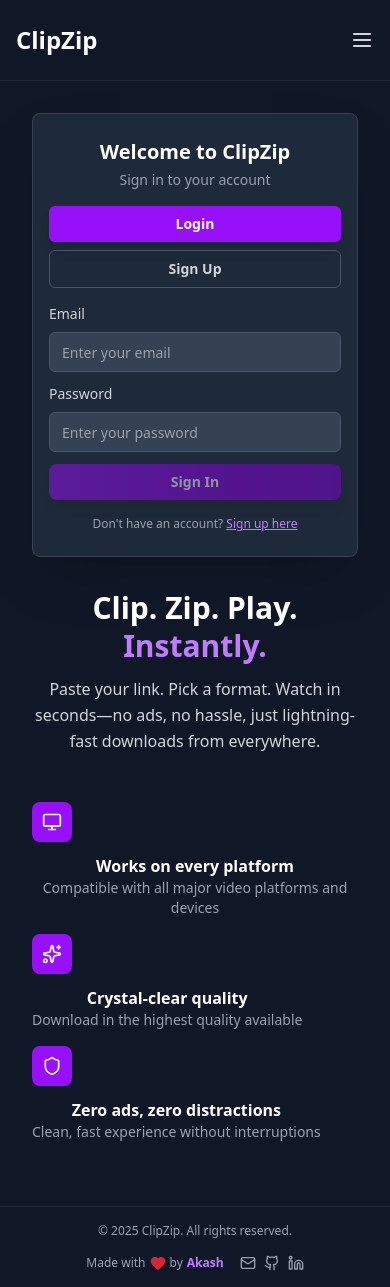
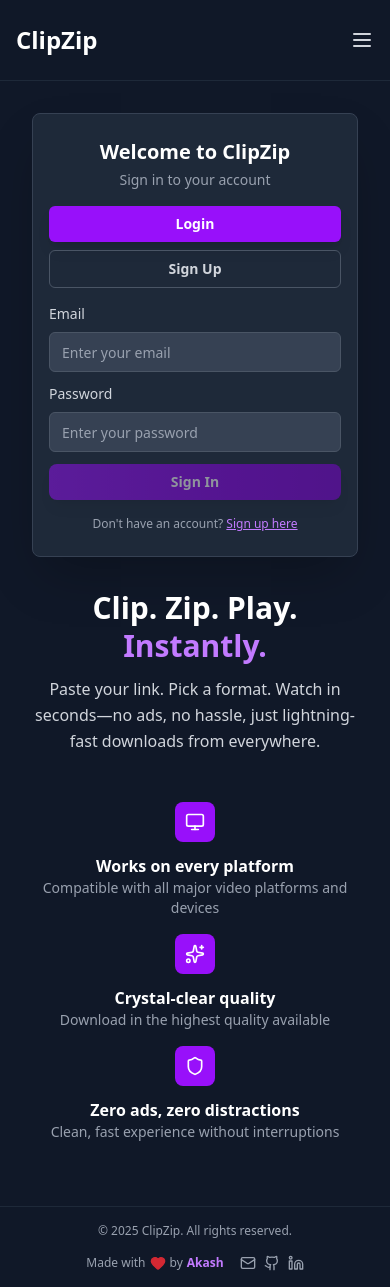
Before and after one commit to Kallem-Akash/ClipZip-Frontend, a React (Vite) app: page /#/ in a window 390 px wide. Built offline with nearby package versions, Linux system fonts and the light colour scheme.

Commit message:
ui changes done

```diff
--- a/src/components/HeroContent.jsx
+++ b/src/components/HeroContent.jsx
@@ -20,13 +20,12 @@ const HeroContent = () => {
       <div className="space-y-4 sm:space-y-6 pt-6 sm:pt-8">
         <div
           className="flex flex-col sm:flex-row items-center sm:items-start space-y-3 sm:space-y-0 sm:space-x-4"
-          style={{ alignItems: "flex-start" }}
+          style={{ alignItems: "center" }}
         >
-          <div
-            className="flex-shrink-0 w-10 h-10 sm:w-12 sm:h-12 bg-purple-600 rounded-lg flex items-center justify-center"
-            style={{ flexShrink: 0 }}
-          >
-            <Monitor className="w-5 h-5 sm:w-6 sm:h-6 text-white" />
+          <div className="flex flex-col items-center sm:block w-full sm:w-auto">
+            <div className="flex-shrink-0 w-10 h-10 sm:w-12 sm:h-12 bg-purple-600 rounded-lg flex items-center justify-center mx-auto sm:mx-0" style={{ flexShrink: 0 }}>
+              <Monitor className="w-5 h-5 sm:w-6 sm:h-6 text-white" />
+            </div>
           </div>
           <div className="text-center sm:text-left" style={{ flexGrow: 1 }}>
             <h3 className="text-base sm:text-lg font-semibold text-white">Works on every platform</h3>
@@ -36,13 +35,12 @@ const HeroContent = () => {
 
         <div
           className="flex flex-col sm:flex-row items-center sm:items-start space-y-3 sm:space-y-0 sm:space-x-4"
-          style={{ alignItems: "flex-start" }}
+          style={{ alignItems: "center" }}
         >
-          <div
-            className="flex-shrink-0 w-10 h-10 sm:w-12 sm:h-12 bg-purple-600 rounded-lg flex items-center justify-center"
-            style={{ flexShrink: 0 }}
-          >
-            <Sparkles className="w-5 h-5 sm:w-6 sm:h-6 text-white" />
+          <div className="flex flex-col items-center sm:block w-full sm:w-auto">
+            <div className="flex-shrink-0 w-10 h-10 sm:w-12 sm:h-12 bg-purple-600 rounded-lg flex items-center justify-center mx-auto sm:mx-0" style={{ flexShrink: 0 }}>
+              <Sparkles className="w-5 h-5 sm:w-6 sm:h-6 text-white" />
+            </div>
           </div>
           <div className="text-center sm:text-left" style={{ flexGrow: 1 }}>
             <h3 className="text-base sm:text-lg font-semibold text-white">Crystal-clear quality</h3>
@@ -52,13 +50,12 @@ const HeroContent = () => {
 
         <div
           className="flex flex-col sm:flex-row items-center sm:items-start space-y-3 sm:space-y-0 sm:space-x-4"
-          style={{ alignItems: "flex-start" }}
+          style={{ alignItems: "center" }}
         >
-          <div
-            className="flex-shrink-0 w-10 h-10 sm:w-12 sm:h-12 bg-purple-600 rounded-lg flex items-center justify-center"
-            style={{ flexShrink: 0 }}
-          >
-            <Shield className="w-5 h-5 sm:w-6 sm:h-6 text-white" />
+          <div className="flex flex-col items-center sm:block w-full sm:w-auto">
+            <div className="flex-shrink-0 w-10 h-10 sm:w-12 sm:h-12 bg-purple-600 rounded-lg flex items-center justify-center mx-auto sm:mx-0" style={{ flexShrink: 0 }}>
+              <Shield className="w-5 h-5 sm:w-6 sm:h-6 text-white" />
+            </div>
           </div>
           <div className="text-center sm:text-left" style={{ flexGrow: 1 }}>
             <h3 className="text-base sm:text-lg font-semibold text-white">Zero ads, zero distractions</h3>
--- a/src/components/LoginCard.jsx
+++ b/src/components/LoginCard.jsx
@@ -143,7 +143,7 @@ const LoginCard = () => {
         </div>
       </div>
     </div>
-  )
+  );
 }
 
 export default LoginCard
```
Also changed, not shown: src/pages/LandingPage.jsx (line endings or trailing spaces).
